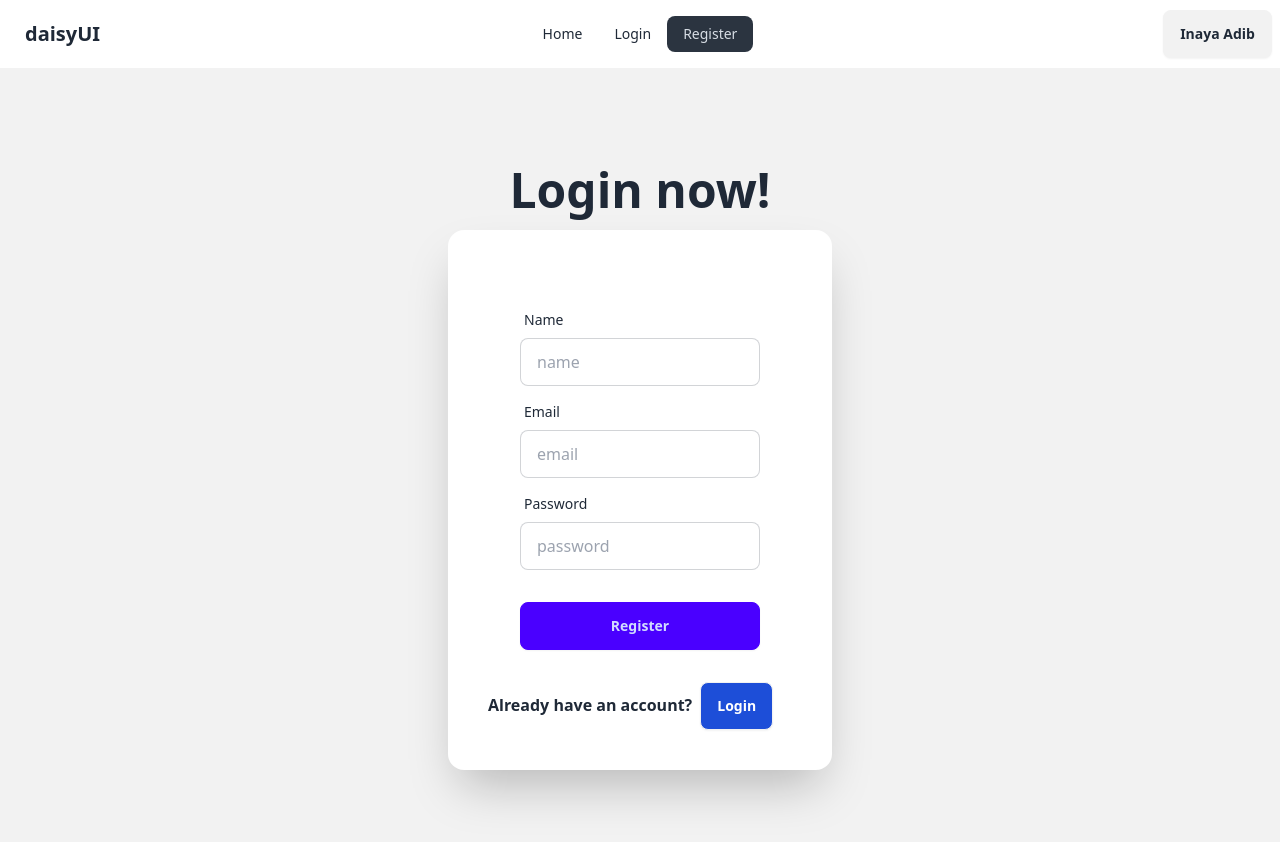
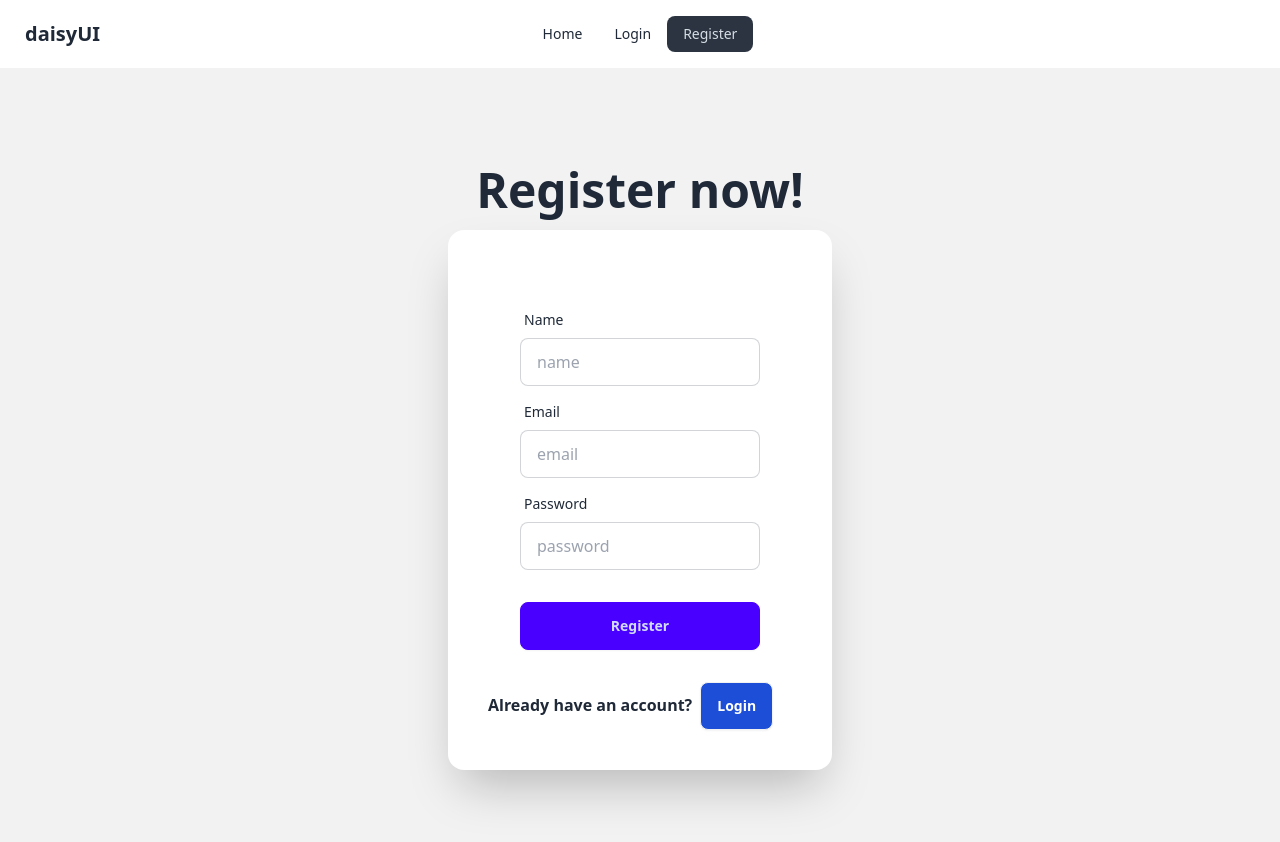
Before and after one commit to Nazmulshuvo123/react-auth-integration-private-route, a React (Vite) app: page /register in a window 1280 px wide. Shown: the top 842 px of the page. Built offline with nearby package versions, Linux system fonts and the light colour scheme; no server answers.

Commit message:
Login using context and explain on auth state changed

```diff
--- a/src/Components/Login.jsx
+++ b/src/Components/Login.jsx
@@ -1,10 +1,11 @@
 import { useContext } from "react";
 import { Link } from "react-router-dom";
-import { authContext } from "../Provider/AuthProvider";
+import { AuthContext } from "../Provider/AuthProvider";
+
 
 const Login = () => {
-  const { signInUser } = useContext(authContext);
 
+  const {signInUser} = useContext(AuthContext)
   const handleLogin = (event) => {
     event.preventDefault();
     const email = event.target.email.value;
@@ -13,12 +14,12 @@ const Login = () => {
 
     //Login user
     signInUser(email, password)
-      .then((result) => {
-        console.log(result.user);
-      })
-      .catch((error) => {
-        console.log("ERROR", error.message);
-      });
+    .then(result =>{
+      console.log(result.user)
+    })
+    .catch(error =>{
+      console.log('Error', error.message)
+    })
   };
 
   return (
--- a/src/Components/Navbar.jsx
+++ b/src/Components/Navbar.jsx
@@ -1,10 +1,10 @@
-import { useContext } from "react";
-import { NavLink } from "react-router-dom";
-import { authContext } from "../Provider/AuthProvider";
+
+import { Link, NavLink } from "react-router-dom";
+
+
 
 const Navbar = () => {
-  const {name} = useContext(authContext)
-  console.log(name)
+
 
     const links = <>
       <li><NavLink to="/">Home</NavLink></li>
@@ -46,7 +46,7 @@ const Navbar = () => {
         </ul>
       </div>
       <div className="navbar-end">
-        <a className="btn">{name}</a>
+
       </div>
     </div>
   );
--- a/src/Components/Register.jsx
+++ b/src/Components/Register.jsx
@@ -1,10 +1,10 @@
 import { useContext } from "react";
 import { Link } from "react-router-dom";
-import { authContext } from "../Provider/AuthProvider";
+import { AuthContext } from "../Provider/AuthProvider";
 
 const Register = () => {
 
-  const {createUser} = useContext(authContext);
+  const {createUser} = useContext(AuthContext);
 
     const handleRegister = (e) =>{
         e.preventDefault();
@@ -26,7 +26,7 @@ const Register = () => {
     <div className="hero bg-base-200 min-h-screen">
       <div className="hero-content flex-col p-10">
         <div className="text-center ">
-          <h1 className="text-5xl font-bold">Login now!</h1>
+          <h1 className="text-5xl font-bold">Register now!</h1>
         </div>
         <div className="card bg-base-100 w-full max-w-sm shrink-0 shadow-2xl p-10">
           <form onSubmit={handleRegister} className="card-body">
--- a/src/Provider/AuthProvider.jsx
+++ b/src/Provider/AuthProvider.jsx
@@ -1,41 +1,49 @@
-import {createUserWithEmailAndPassword, onAuthStateChanged, signInWithEmailAndPassword } from "firebase/auth";
+import {createUserWithEmailAndPassword,  onAuthStateChanged,  signInWithEmailAndPassword } from "firebase/auth";
 import { createContext, useState } from "react";
 import { auth } from "../firebase.init";
 
-export const authContext = createContext(null);
+export const AuthContext = createContext(null)
+
 
 const AuthProvider = ({ children }) => {
   const name = "Inaya Adib";
 
-  const [user, setUser] = useState(null);
-
+  const [user, setUser] = useState(null)
 
   const createUser = (email, password) => {
     return createUserWithEmailAndPassword(auth, email, password);
   };
 
-  const signInUser = (email, password) => {
+  const signInUser = (email, password) =>{
     return signInWithEmailAndPassword(auth, email, password);
-  };
 
-  onAuthStateChanged(auth, (currentUser) => {
-    if (currentUser) {
-      console.log("Currently logged in", currentUser);
-      setUser(currentUser)
-    } else {
-      console.log("No user logged in");
-      setUser(null)
-    }
-  });
+  }
+
+  // onAuthStateChanged(auth, currentUser =>{
+  //   if(currentUser){
+  //     console.log("Login current user", currentUser);
+  //     setUser(currentUser)
+  //   }
+  //   else{
+  //     console.log("No user login")
+  //     setUser(null)
+  //   }
+  // })
+
+
 
   const authInfo = {
     name,
     user,
     createUser,
-    signInUser,
+    signInUser
+
+
   };
   return (
-    <authContext.Provider value={authInfo}>{children}</authContext.Provider>
+    <AuthContext.Provider value={authInfo}>
+        {children}
+    </AuthContext.Provider>
   );
 };
 
```
